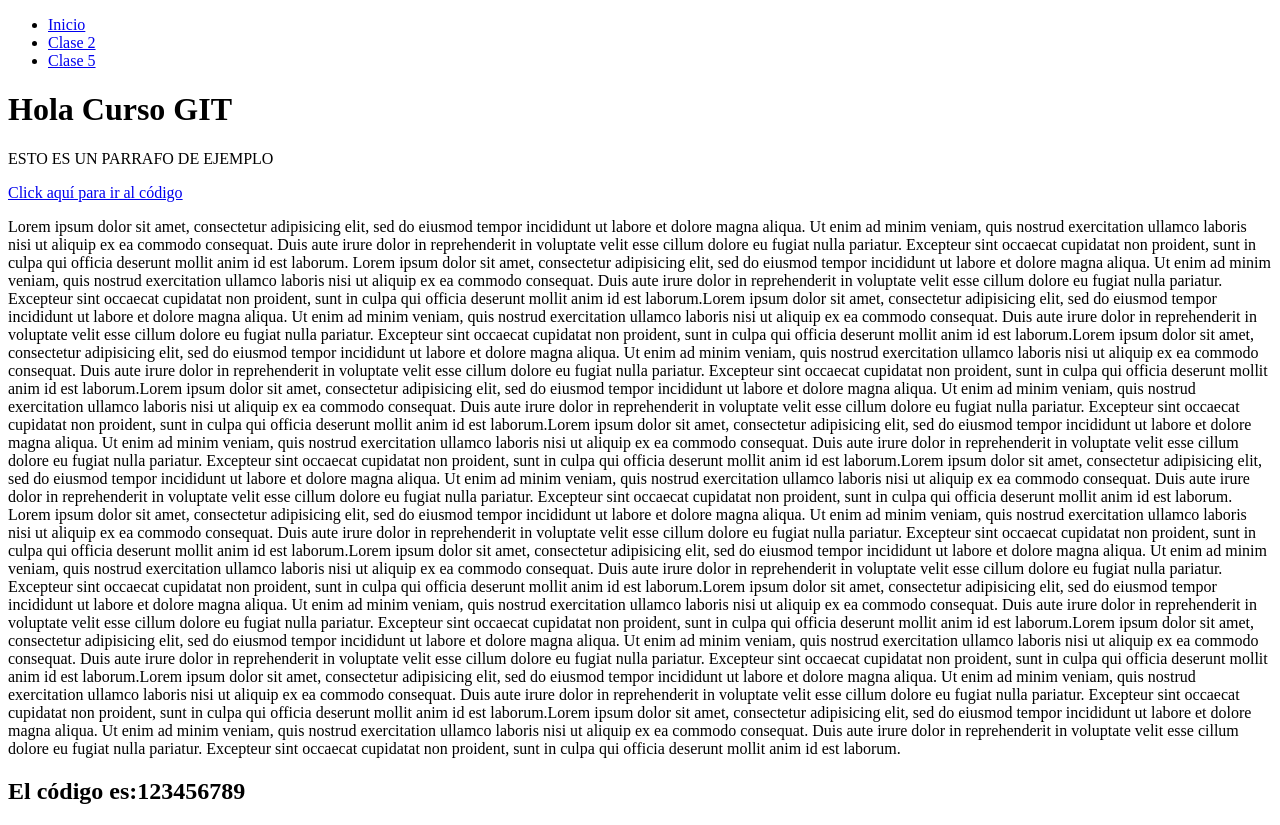
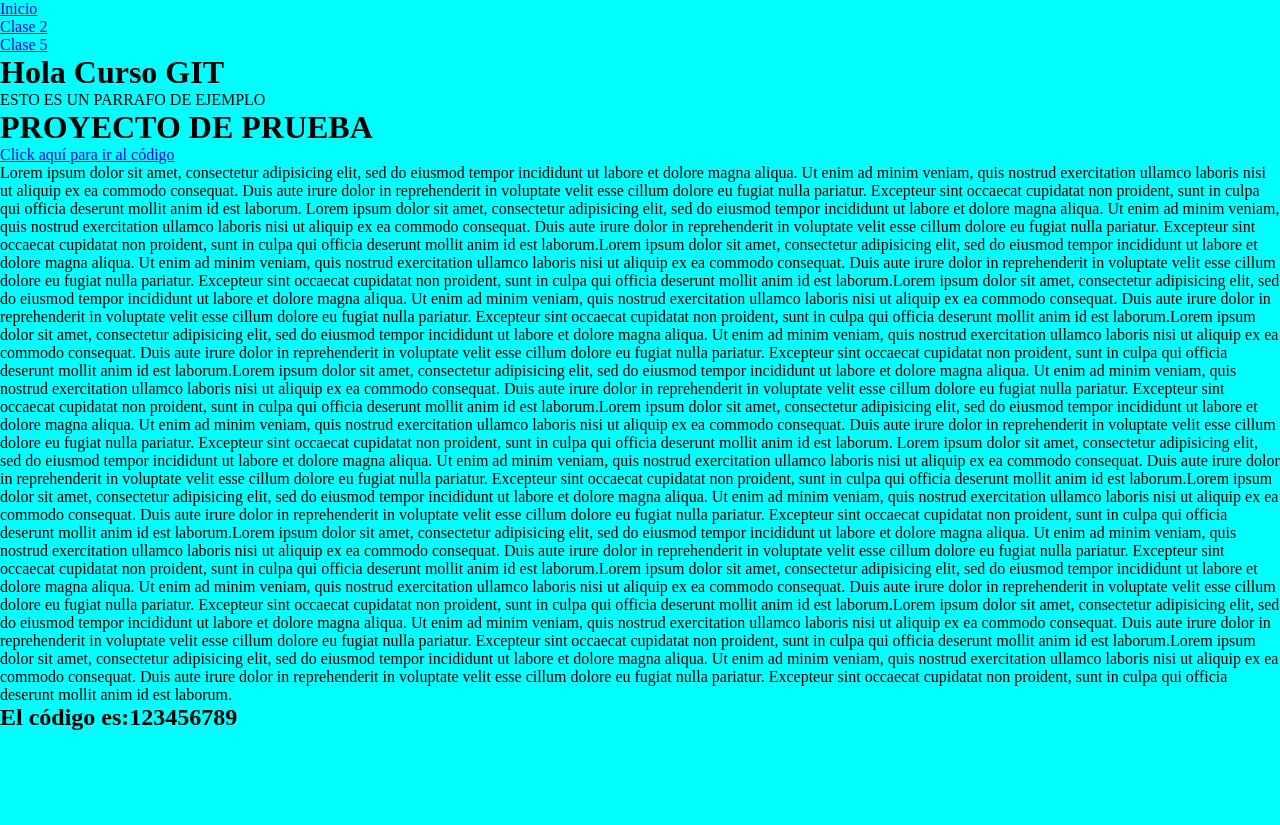
Before and after one commit to Belen-Brito/HTML-CSS-JAVASCRIPT, a plain HTML site: page micuenta.html in a window 1280 px wide. After the commit the page ends 800 px from the top, so only its background shows below. Drawn offline with Linux system fonts and the light colour scheme.

Commit message:
parrafo y fondo

```diff
--- a/micuenta.html
+++ b/micuenta.html
@@ -4,6 +4,7 @@
 			<title>Primera página web</title>
 			<meta charset="utf-8">
 			<link rel="icon" href="img/perro.ico">
+			<link rel="stylesheet" href="miestilo.css">
 		</head>
 		<body>
 			<header>
@@ -20,6 +21,7 @@
             </header>
 			<h1> Hola Curso GIT </h1>
 			<p>ESTO ES UN PARRAFO DE EJEMPLO</p>
+			<h1>PROYECTO DE PRUEBA</h1>
 			<a href="#codigo">Click aquí para ir al código</a> <br>
 			<p id="parrafomicuenta">
 				Lorem ipsum dolor sit amet, consectetur adipisicing elit, sed do eiusmod
--- a/miestilo.css
+++ b/miestilo.css
@@ -2,6 +2,7 @@
 	margin: 0px;
 	padding: 0px;
 	box-sizing: border-box;
+	background-color: aqua;
 }
 
 /* header */
```
